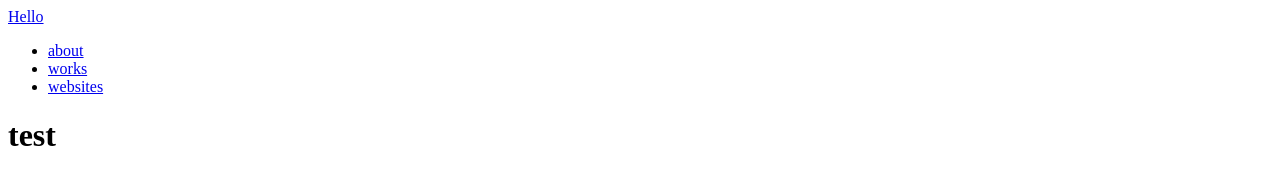
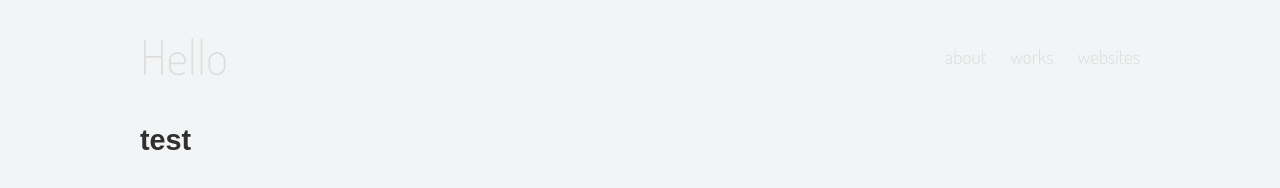
Before and after one commit to m4iyama/profile, a plain HTML site: page index.html in a window 1280 px wide. Drawn offline with Linux system fonts and the light colour scheme.

Commit message:
fix typo for css links

```diff
--- a/index.html
+++ b/index.html
@@ -6,15 +6,15 @@
 
   <link href="https://fonts.googleapis.com/css?family=Source+Code+Pro:400|Noto+Sans:400,700|Rajdhani:300,400,700|Comfortaa:300,400,700|Dosis:200,300,400,700" rel="stylesheet">
 
-  <link rel="stylesheet" href="/profile/css/reset.css, ">
-  <link rel="stylesheet" href="/profile/css/basic.css, ">
-  <link rel="stylesheet" href="/profile/css/site-container.css, ">
-  <link rel="stylesheet" href="/profile/css/monokai.css, ">
-  <link rel="stylesheet" href="/profile/css/navbar.css, ">
-  <link rel="stylesheet" href="/profile/css/works-index.css, ">
-  <link rel="stylesheet" href="/profile/css/artwork-gif.css, ">
-  <link rel="stylesheet" href="/profile/css/artwork-js-black.css, ">
-  <link rel="stylesheet" href="/profile/css/artwork-js-white.css, ">
+  <link rel="stylesheet" href="/profile/css/reset.css ">
+  <link rel="stylesheet" href="/profile/css/basic.css ">
+  <link rel="stylesheet" href="/profile/css/site-container.css ">
+  <link rel="stylesheet" href="/profile/css/monokai.css ">
+  <link rel="stylesheet" href="/profile/css/navbar.css ">
+  <link rel="stylesheet" href="/profile/css/works-index.css ">
+  <link rel="stylesheet" href="/profile/css/artwork-gif.css ">
+  <link rel="stylesheet" href="/profile/css/artwork-js-black.css ">
+  <link rel="stylesheet" href="/profile/css/artwork-js-white.css ">
 </head>
 <body>
   <div class="site-container">
```
Also changed, not shown: 404.html (+9 -9 lines), about/index.html (+9 -9 lines), blog/2018/03/03/design-patterns-explained.html (+9 -9 lines), blog/index.html (+9 -9 lines), blog/jekyll/update/2018/05/05/welcome-to-jekyll.html (+9 -9 lines), feed.xml (+2 -2 lines), works/index.html (+9 -9 lines), works/particles.html (+9 -9 lines), works/planetoid.html (+9 -9 lines).
